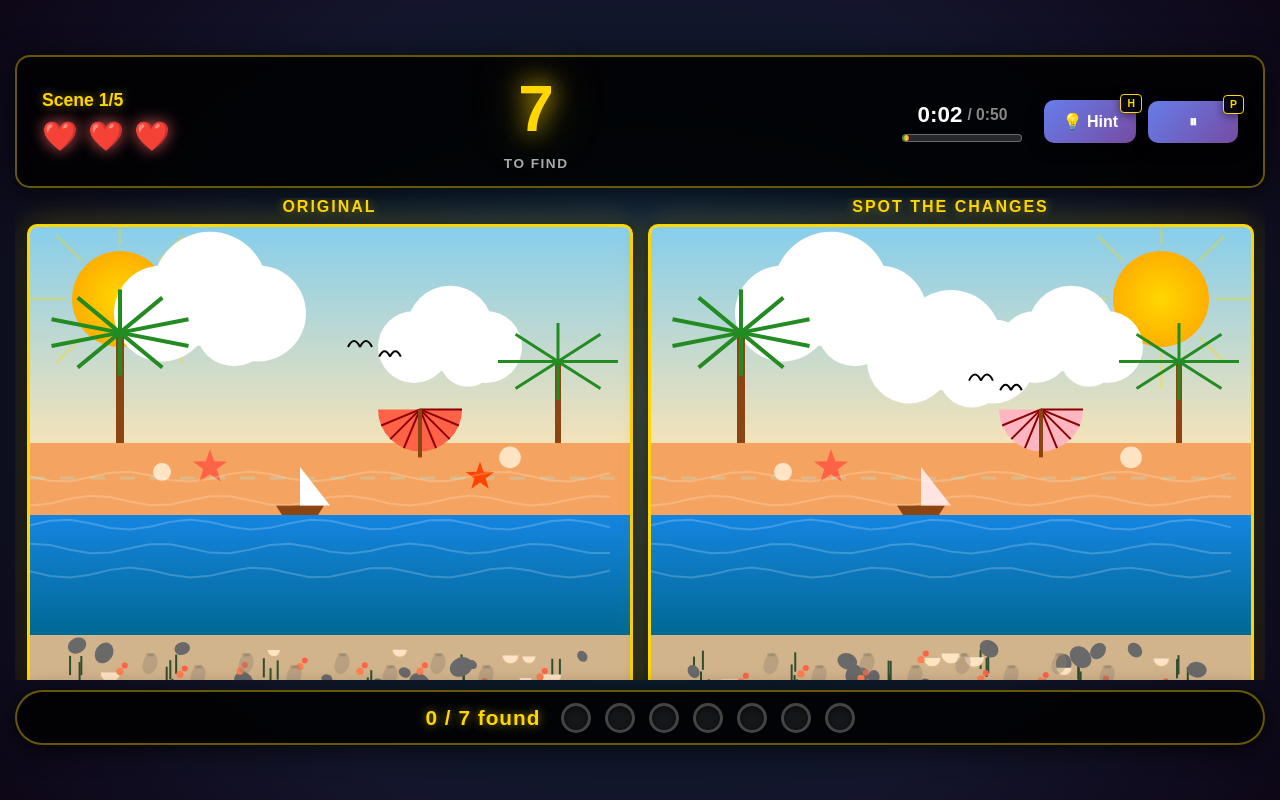
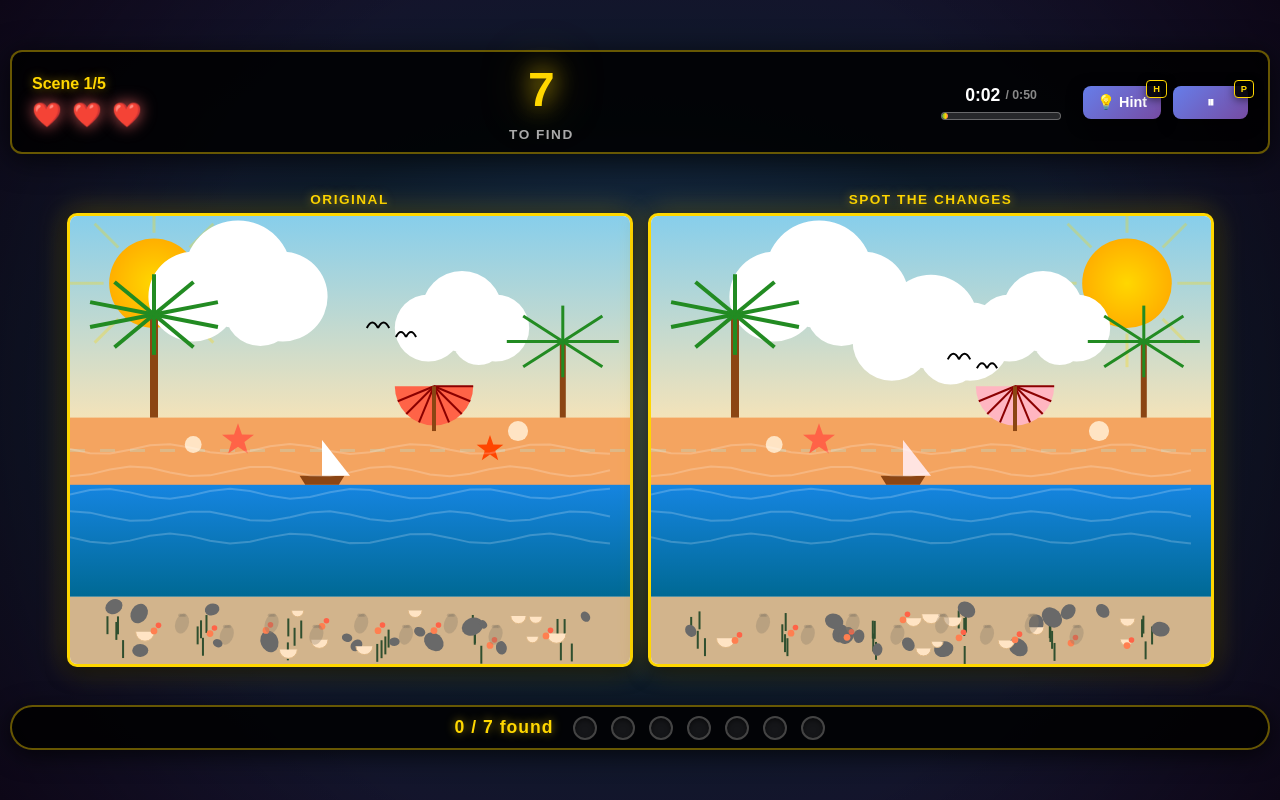
Before and after one commit to hamsyah-rbx/spotdiff-game, a plain HTML site: page game/index.html in a window 1280 px wide. Both pictures are taken after a click on the button "Start Game". Drawn offline with Linux system fonts and the light colour scheme.

Commit message:
Fix layout 1280x720, thicker rings (2x), canvas 560x448, compact header/indicators, 4 JPG screenshots under 256KB

```diff
--- a/game/config.js
+++ b/game/config.js
@@ -7,8 +7,8 @@ export const SCENES = [
 ];
 
 export const GAME_CONFIG = {
-  CANVAS_WIDTH: 600,
-  CANVAS_HEIGHT: 480,
+  CANVAS_WIDTH: 560,
+  CANVAS_HEIGHT: 448,
   MAX_WRONG_CLICKS: 3,
   HINT_COOLDOWN: 15,
   MAX_HINTS: 3,
--- a/game/render.js
+++ b/game/render.js
@@ -59,15 +59,15 @@ export class Renderer {
     ctx.scale(expand, expand);
 
     ctx.strokeStyle = `rgba(255, 215, 0, ${pulse})`;
-    ctx.lineWidth = 5;
+    ctx.lineWidth = 8;
     ctx.beginPath();
-    ctx.arc(0, 0, r + 8, 0, Math.PI * 2);
+    ctx.arc(0, 0, r + 10, 0, Math.PI * 2);
     ctx.stroke();
 
     ctx.strokeStyle = `rgba(255, 215, 0, ${pulse * 0.5})`;
-    ctx.lineWidth = 2;
+    ctx.lineWidth = 4;
     ctx.beginPath();
-    ctx.arc(0, 0, r + 15, 0, Math.PI * 2);
+    ctx.arc(0, 0, r + 18, 0, Math.PI * 2);
     ctx.stroke();
 
     ctx.fillStyle = 'rgba(255, 215, 0, 0.15)';
@@ -87,7 +87,7 @@ export class Renderer {
     ctx.translate(x, y);
 
     ctx.strokeStyle = `rgba(255, 255, 0, ${alpha * 0.9})`;
-    ctx.lineWidth = 4;
+    ctx.lineWidth = 8;
     ctx.beginPath();
     ctx.arc(0, 0, r * scale * expand, 0, Math.PI * 2);
     ctx.stroke();
--- a/game/style.css
+++ b/game/style.css
@@ -43,8 +43,8 @@ body::before {
   height: 100%;
   display: flex;
   flex-direction: column;
-  padding: 15px;
-  gap: 10px;
+  padding: 10px;
+  gap: 8px;
 }
 
 .title-screen, .end-screen {
@@ -111,12 +111,13 @@ body::before {
   display: flex;
   justify-content: space-between;
   align-items: center;
-  gap: 20px;
-  padding: 15px 25px;
+  gap: 15px;
+  padding: 10px 20px;
   background: rgba(0, 0, 0, 0.85);
-  border-radius: 15px;
+  border-radius: 12px;
   border: 2px solid rgba(255, 215, 0, 0.4);
   box-shadow: 0 5px 30px rgba(0, 0, 0, 0.7);
+  flex-shrink: 0;
 }
 
 .header-left {
@@ -127,7 +128,7 @@ body::before {
 }
 
 .header-left h2 {
-  font-size: 1.1em;
+  font-size: 1em;
   color: #FFD700;
   text-shadow: 0 0 10px rgba(255, 215, 0, 0.5);
   margin: 0;
@@ -139,7 +140,7 @@ body::before {
 }
 
 .strike-icon {
-  font-size: 1.8em;
+  font-size: 1.5em;
   transition: all 0.3s ease-out;
   filter: drop-shadow(0 0 8px rgba(255, 107, 107, 0.8));
 }
@@ -190,7 +191,7 @@ body::before {
 }
 
 .status-item .value.main-counter {
-  font-size: 4em;
+  font-size: 3em;
   text-shadow: 0 0 25px rgba(255, 215, 0, 1), 0 0 50px rgba(255, 215, 0, 0.5);
 }
 
@@ -228,7 +229,7 @@ body::before {
   display: flex;
   align-items: center;
   gap: 5px;
-  font-size: 1.4em;
+  font-size: 1.1em;
   color: #FFF;
   font-weight: bold;
 }
@@ -258,13 +259,13 @@ body::before {
   background: linear-gradient(135deg, #667eea 0%, #764ba2 100%);
   color: white;
   border: none;
-  padding: 12px 18px;
-  font-size: 1em;
-  border-radius: 10px;
+  padding: 8px 14px;
+  font-size: 0.9em;
+  border-radius: 8px;
   cursor: pointer;
   transition: transform 0.2s, box-shadow 0.2s;
   position: relative;
-  min-width: 90px;
+  min-width: 75px;
   box-shadow: 0 4px 15px rgba(0, 0, 0, 0.6);
   font-weight: bold;
 }
@@ -298,26 +299,30 @@ body::before {
   display: flex;
   gap: 15px;
   justify-content: center;
-  align-items: flex-start;
+  align-items: center;
   flex: 1;
   overflow: hidden;
   padding: 0 10px;
+  min-height: 0;
 }
 
 .panel-wrapper {
   display: flex;
   flex-direction: column;
   align-items: center;
-  gap: 8px;
+  gap: 6px;
+  height: 100%;
+  justify-content: center;
 }
 
 .panel-label {
   font-weight: bold;
-  font-size: 1em;
+  font-size: 0.85em;
   color: #FFD700;
   text-shadow: 0 0 10px rgba(255, 215, 0, 0.5);
   text-transform: uppercase;
-  letter-spacing: 2px;
+  letter-spacing: 1.5px;
+  flex-shrink: 0;
 }
 
 canvas {
@@ -326,6 +331,8 @@ canvas {
   background: white;
   cursor: crosshair;
   box-shadow: 0 5px 20px rgba(0, 0, 0, 0.7), 0 0 30px rgba(255, 215, 0, 0.3);
+  max-height: 100%;
+  object-fit: contain;
 }
 
 .indicators {
@@ -333,16 +340,17 @@ canvas {
   justify-content: center;
   align-items: center;
   gap: 20px;
-  height: 55px;
+  height: 45px;
   background: rgba(0, 0, 0, 0.85);
-  border-radius: 30px;
-  padding: 0 35px;
+  border-radius: 25px;
+  padding: 0 30px;
   border: 2px solid rgba(255, 215, 0, 0.4);
   box-shadow: 0 5px 25px rgba(0, 0, 0, 0.7);
+  flex-shrink: 0;
 }
 
 .indicators-text {
-  font-size: 1.3em;
+  font-size: 1.1em;
   font-weight: bold;
   color: #FFD700;
   text-shadow: 0 0 10px rgba(255, 215, 0, 0.6);
@@ -355,11 +363,11 @@ canvas {
 }
 
 .dot {
-  width: 30px;
-  height: 30px;
+  width: 24px;
+  height: 24px;
   border-radius: 50%;
   background: rgba(255, 255, 255, 0.08);
-  border: 3px solid #444;
+  border: 2px solid #444;
   transition: all 0.3s ease-out;
   position: relative;
   box-shadow: inset 0 2px 5px rgba(0, 0, 0, 0.5);
@@ -368,7 +376,8 @@ canvas {
 .dot.found {
   background: linear-gradient(135deg, #FFD700 0%, #FFA500 100%);
   border-color: #FFD700;
-  box-shadow: 0 0 25px rgba(255, 215, 0, 0.9), inset 0 2px 5px rgba(255, 255, 255, 0.3);
+  border-width: 2px;
+  box-shadow: 0 0 20px rgba(255, 215, 0, 0.9), inset 0 2px 5px rgba(255, 255, 255, 0.3);
   animation: dotPop 0.5s cubic-bezier(0.68, -0.55, 0.265, 1.55);
 }
 
```
Also changed, not shown: screenshots/1-play.jpg (added), screenshots/1-play.png (deleted), screenshots/2-forest.jpg (added), screenshots/2-forest.png (deleted), screenshots/3-lantern.jpg (added), screenshots/3-lantern.png (deleted), screenshots/4-clockwork.jpg (added), screenshots/4-clockwork.png (deleted), 1 other file.
